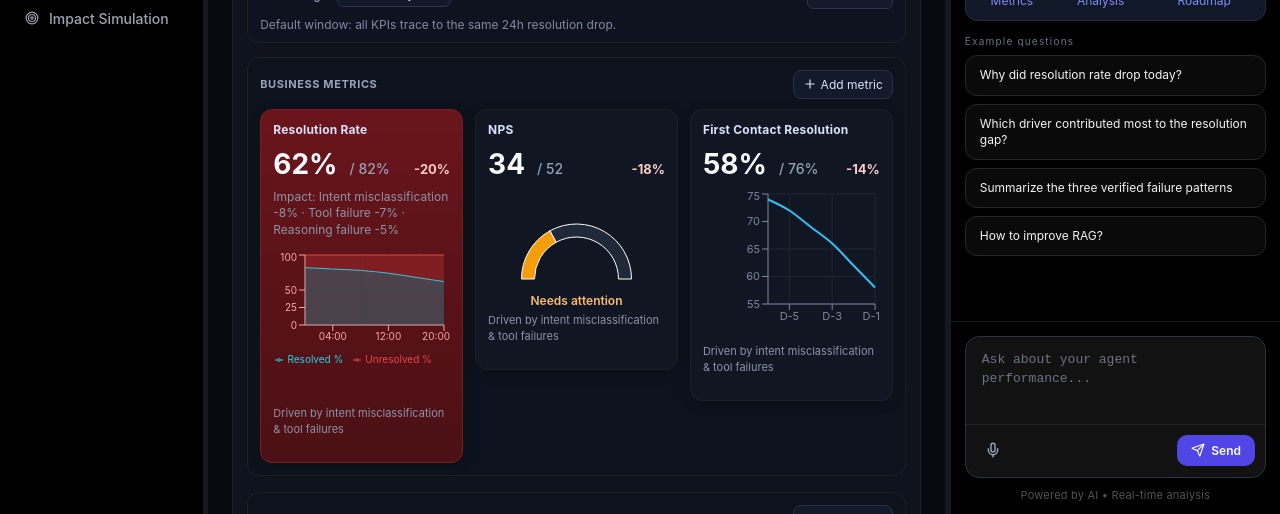
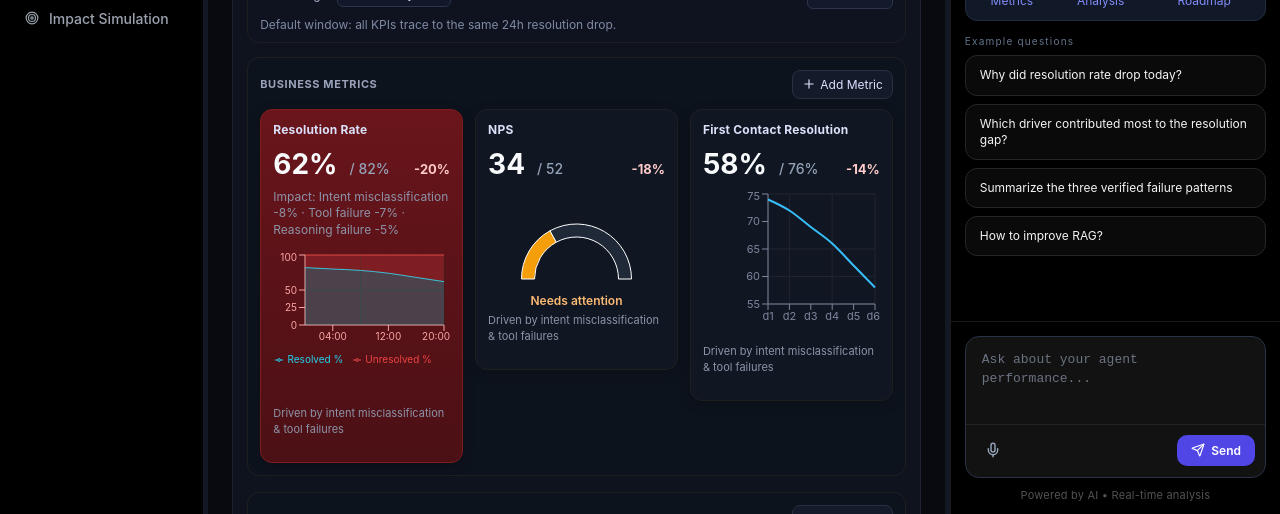
Before and after one commit to Gabriella720/Agent_Evaluation_Studio, a Next.js app: page / in a window 1280 px wide. Both pictures are taken after a click on the button "Send Sample Data". Shown: the part 286-800 px from the top of the page. Built offline with nearby package versions, Linux system fonts and the light colour scheme.

Commit message:
update several UI details

```diff
--- a/src/components/layout/StudioApp.tsx
+++ b/src/components/layout/StudioApp.tsx
@@ -523,7 +523,7 @@ export function StudioApp() {
                   <CircleAlert size={16} />
                 </div>
                 <div>
-                  <h2>Root causes (click to act)</h2>
+                  <h2>Root Causes (click to act)</h2>
                   <p>Diagnosed from {DEMO_AFFECTED_SESSIONS} sessions</p>
                 </div>
               </header>
@@ -766,7 +766,7 @@ export function StudioApp() {
                         setFixVariantIndex((prev) => ({ ...prev, [c.id]: ((prev[c.id] ?? 0) + 1) % total }));
                       }}
                     >
-                      View more dialogue
+                      View more Dialogues
                     </button>
                         </>
                       );
--- a/src/components/sections/AgentMetricsDashboard.tsx
+++ b/src/components/sections/AgentMetricsDashboard.tsx
@@ -92,16 +92,23 @@ const legendBottomCompact = {
 
 const axisTickSm = { fontSize: 10, fill: "#7d859d" };
 
-function buildMetricSeries(_labelPrefix: string, end: number, start: number, points = 6) {
+/** Linear series left→right as d1 .. d{points} (chronological window). */
+function buildMetricSeries(_labelPrefix: string, startValue: number, endValue: number, points = 6) {
   const arr: { label: string; value: number }[] = [];
   for (let i = 0; i < points; i++) {
     const t = i / Math.max(1, points - 1);
-    const v = start + (end - start) * t;
-    // Left->right as D-<points> .. D-1
-    arr.unshift({ label: `D-${points - i}`, value: v });
+    const v = startValue + (endValue - startValue) * t;
+    arr.push({ label: `d${i + 1}`, value: v });
   }
   return arr;
 }
+
+const ragSubMetricEndPct = {
+  recall: ragMetrics.recall * 100,
+  top1: ragMetrics.contextPrecision * 100,
+  faithfulness: ragMetrics.faithfulness * 100,
+  accuracy: ragMetrics.accuracy * 100
+} as const;
 
 export function AgentMetricsDashboard({
   metrics = baseMetrics,
@@ -436,10 +443,25 @@ export function AgentMetricsDashboard({
     if (id === "rag") {
       const m = metricOf(metrics, "rag-score");
       const scoreSeries = m.trend.map((t) => ({ label: t.label, value: t.value }));
-      const recallSeries = buildMetricSeries("D-", ragMetrics.recall * 100, 58, 6);
-      const top1Series = buildMetricSeries("D-", ragMetrics.contextPrecision * 100, 72, 6);
-      const faithSeries = buildMetricSeries("D-", ragMetrics.faithfulness * 100, 76, 6);
-      const accSeries = buildMetricSeries("D-", ragMetrics.accuracy * 100, 74, 6);
+      const recallSeries = buildMetricSeries(
+        "",
+        Math.min(96, ragSubMetricEndPct.recall + 16),
+        ragSubMetricEndPct.recall,
+        6
+      );
+      const top1Series = buildMetricSeries("", Math.min(96, ragSubMetricEndPct.top1 + 14), ragSubMetricEndPct.top1, 6);
+      const faithSeries = buildMetricSeries(
+        "",
+        Math.min(96, ragSubMetricEndPct.faithfulness + 12),
+        ragSubMetricEndPct.faithfulness,
+        6
+      );
+      const accSeries = buildMetricSeries(
+        "",
+        Math.min(96, ragSubMetricEndPct.accuracy + 12),
+        ragSubMetricEndPct.accuracy,
+        6
+      );
       const tooltipCompact = (props: TooltipContentProps<TooltipValue, string | number>) => {
         const active = !!props?.active;
         const payload = props?.payload?.[0];
@@ -669,12 +691,17 @@ export function AgentMetricsDashboard({
                 <LineChart
                   data={
                     ragZoom === "accuracy"
-                      ? buildMetricSeries("D-", ragMetrics.accuracy * 100, 74, 12)
+                      ? buildMetricSeries("", Math.min(96, ragSubMetricEndPct.accuracy + 14), ragSubMetricEndPct.accuracy, 12)
                       : ragZoom === "recall"
-                        ? buildMetricSeries("D-", ragMetrics.recall * 100, 58, 12)
+                        ? buildMetricSeries("", Math.min(96, ragSubMetricEndPct.recall + 18), ragSubMetricEndPct.recall, 12)
                         : ragZoom === "faithfulness"
-                          ? buildMetricSeries("D-", ragMetrics.faithfulness * 100, 76, 12)
-                          : buildMetricSeries("D-", ragMetrics.contextPrecision * 100, 72, 12)
+                          ? buildMetricSeries(
+                              "",
+                              Math.min(96, ragSubMetricEndPct.faithfulness + 14),
+                              ragSubMetricEndPct.faithfulness,
+                              12
+                            )
+                          : buildMetricSeries("", Math.min(96, ragSubMetricEndPct.top1 + 16), ragSubMetricEndPct.top1, 12)
                   }
                   margin={{ top: 10, right: 12, left: 0, bottom: 10 }}
                 >
@@ -737,7 +764,7 @@ export function AgentMetricsDashboard({
             <div className="metric-add-wrap">
               <button type="button" className="metric-add-btn" onClick={() => setOpenGroupMenu((prev) => (prev === group.key ? null : group.key))}>
                 <Plus size={14} />
-                Add metric
+                Add Metric
               </button>
               {openGroupMenu === group.key && (
                 <div className="metric-add-menu">
--- a/src/lib/mockData.ts
+++ b/src/lib/mockData.ts
@@ -127,12 +127,12 @@ export const metrics: MetricItem[] = [
     status: "down",
     impactHint: METRIC_DRIVER_HINT,
     trend: [
-      { label: "D-6", value: 48 },
-      { label: "D-5", value: 46 },
-      { label: "D-4", value: 44 },
-      { label: "D-3", value: 41 },
-      { label: "D-2", value: 38 },
-      { label: "D-1", value: 34 }
+      { label: "d1", value: 48 },
+      { label: "d2", value: 46 },
+      { label: "d3", value: 44 },
+      { label: "d4", value: 41 },
+      { label: "d5", value: 38 },
+      { label: "d6", value: 34 }
     ]
   },
   {
@@ -145,12 +145,12 @@ export const metrics: MetricItem[] = [
     status: "down",
     impactHint: METRIC_DRIVER_HINT,
     trend: [
-      { label: "D-6", value: 74 },
-      { label: "D-5", value: 72 },
-      { label: "D-4", value: 69 },
-      { label: "D-3", value: 66 },
-      { label: "D-2", value: 62 },
-      { label: "D-1", value: 58 }
+      { label: "d1", value: 74 },
+      { label: "d2", value: 72 },
+      { label: "d3", value: 69 },
+      { label: "d4", value: 66 },
+      { label: "d5", value: 62 },
+      { label: "d6", value: 58 }
     ]
   },
   {
@@ -163,12 +163,12 @@ export const metrics: MetricItem[] = [
     status: "down",
     impactHint: METRIC_DRIVER_HINT,
     trend: [
-      { label: "D-6", value: 86 },
-      { label: "D-5", value: 84 },
-      { label: "D-4", value: 82 },
-      { label: "D-3", value: 79 },
-      { label: "D-2", value: 75 },
-      { label: "D-1", value: 71 }
+      { label: "d1", value: 86 },
+      { label: "d2", value: 84 },
+      { label: "d3", value: 82 },
+      { label: "d4", value: 79 },
+      { label: "d5", value: 75 },
+      { label: "d6", value: 71 }
     ]
   },
   {
@@ -181,12 +181,12 @@ export const metrics: MetricItem[] = [
     status: "warn",
     impactHint: METRIC_DRIVER_HINT,
     trend: [
-      { label: "D-6", value: 16 },
-      { label: "D-5", value: 18 },
-      { label: "D-4", value: 20 },
-      { label: "D-3", value: 23 },
-      { label: "D-2", value: 26 },
-      { label: "D-1", value: 28 }
+      { label: "d1", value: 16 },
+      { label: "d2", value: 18 },
+      { label: "d3", value: 20 },
+      { label: "d4", value: 23 },
+      { label: "d5", value: 26 },
+      { label: "d6", value: 28 }
     ]
   },
   {
@@ -199,12 +199,12 @@ export const metrics: MetricItem[] = [
     status: "warn",
     impactHint: METRIC_DRIVER_HINT,
     trend: [
-      { label: "D-6", value: 11 },
-      { label: "D-5", value: 12 },
-      { label: "D-4", value: 14 },
-      { label: "D-3", value: 17 },
-      { label: "D-2", value: 20 },
-      { label: "D-1", value: 22 }
+      { label: "d1", value: 11 },
+      { label: "d2", value: 12 },
+      { label: "d3", value: 14 },
+      { label: "d4", value: 17 },
+      { label: "d5", value: 20 },
+      { label: "d6", value: 22 }
     ]
   },
   {
@@ -217,12 +217,12 @@ export const metrics: MetricItem[] = [
     status: "down",
     impactHint: METRIC_DRIVER_HINT,
     trend: [
-      { label: "D-6", value: 94 },
-      { label: "D-5", value: 91 },
-      { label: "D-4", value: 88 },
-      { label: "D-3", value: 84 },
-      { label: "D-2", value: 80 },
-      { label: "D-1", value: 76 }
+      { label: "d1", value: 94 },
+      { label: "d2", value: 91 },
+      { label: "d3", value: 88 },
+      { label: "d4", value: 84 },
+      { label: "d5", value: 80 },
+      { label: "d6", value: 76 }
     ]
   },
   {
@@ -235,12 +235,12 @@ export const metrics: MetricItem[] = [
     status: "warn",
     impactHint: METRIC_DRIVER_HINT,
     trend: [
-      { label: "D-6", value: 0.62 },
-      { label: "D-5", value: 0.71 },
-      { label: "D-4", value: 0.8 },
-      { label: "D-3", value: 0.9 },
-      { label: "D-2", value: 1.05 },
-      { label: "D-1", value: 1.2 }
+      { label: "d1", value: 0.62 },
+      { label: "d2", value: 0.71 },
+      { label: "d3", value: 0.8 },
+      { label: "d4", value: 0.9 },
+      { label: "d5", value: 1.05 },
+      { label: "d6", value: 1.2 }
     ]
   },
   {
@@ -253,12 +253,12 @@ export const metrics: MetricItem[] = [
     status: "down",
     impactHint: METRIC_DRIVER_HINT,
     trend: [
-      { label: "D-6", value: 78 },
-      { label: "D-5", value: 74 },
-      { label: "D-4", value: 70 },
-      { label: "D-3", value: 67 },
-      { label: "D-2", value: 64 },
-      { label: "D-1", value: 62 }
+      { label: "d1", value: 78 },
+      { label: "d2", value: 74 },
+      { label: "d3", value: 70 },
+      { label: "d4", value: 67 },
+      { label: "d5", value: 64 },
+      { label: "d6", value: 62 }
     ]
   }
 ];
@@ -424,7 +424,7 @@ export const expectedBusinessImpact = [
 export const fixBeforeAfterConversations = [
   {
     id: "fix-intent",
-    title: "Intent misclassification fix",
+    title: "Intent Misclassification Fix",
     before: { role: "User", text: "When will my order ship?" },
     beforeAgent: { role: "Agent", text: "You can request a refund here." },
     after: { role: "User", text: "When will my order ship?" },
@@ -452,7 +452,7 @@ export const fixBeforeAfterConversations = [
   },
   {
     id: "fix-tool",
-    title: "Tool failure fix (fallback)",
+    title: "Tool Failure Fix (Fallback)",
     before: { role: "User", text: "Check my order status for me" },
     beforeAgent: { role: "Agent", text: "Still checking… please try again shortly." },
     after: { role: "User", text: "Check my order status for me" },
@@ -480,7 +480,7 @@ export const fixBeforeAfterConversations = [
   },
   {
     id: "fix-reasoning",
-    title: "Reasoning fix (multi-step)",
+    title: "Reasoning Fix (Multi-step)",
     before: { role: "User", text: "I need to change my address and expedite shipping" },
     beforeAgent: { role: "Agent", text: "You can update your shipping address in settings." },
     after: { role: "User", text: "I need to change my address and expedite shipping" },
@@ -527,17 +527,17 @@ export type FixConversationCard = {
 export const cohortReplays: CohortReplay[] = [
   {
     id: "intent-misclassification",
-    title: "Cohort 1 — Intent error",
+    title: "Cohort 1 — Intent Error",
     path: "Shipping question → misclassified as refund → wrong answer → repeat questions → unresolved"
   },
   {
     id: "tool-failure",
-    title: "Cohort 2 — Tool failure",
+    title: "Cohort 2 — Tool Failure",
     path: "Order lookup → API failure → vague reply → user exits"
   },
   {
     id: "reasoning-failure",
-    title: "Cohort 3 — Reasoning failure",
+    title: "Cohort 3 — Reasoning Failure",
     path: "Multi-intent request → partial understanding → incomplete answer → user abandons"
   }
 ];
--- a/src/styles/globals.css
+++ b/src/styles/globals.css
@@ -419,6 +419,7 @@
   color: rgba(180, 188, 210, 0.95);
 }
 .kpi-tooltip-value {
+  font-size: 10px;
   font-weight: 700;
 }
 
@@ -2441,12 +2442,8 @@ pre {
   align-items: center;
 }
 
-.kpi-gauge strong {
-  font-size: 40px;
-  line-height: 1;
-}
-
-.kpi-gauge span {
+/* Only the status line under the chart; avoid styling Recharts tooltip spans inside the wrapper. */
+.kpi-gauge > span {
   margin-top: -6px;
   color: #84cc16;
   font-size: 12px;
```
Also changed, not shown: src/components/sections/RagOptimizationWorkspace.tsx (+15 -15 lines), 1 other file (tests, documents, lock files or other folders).
